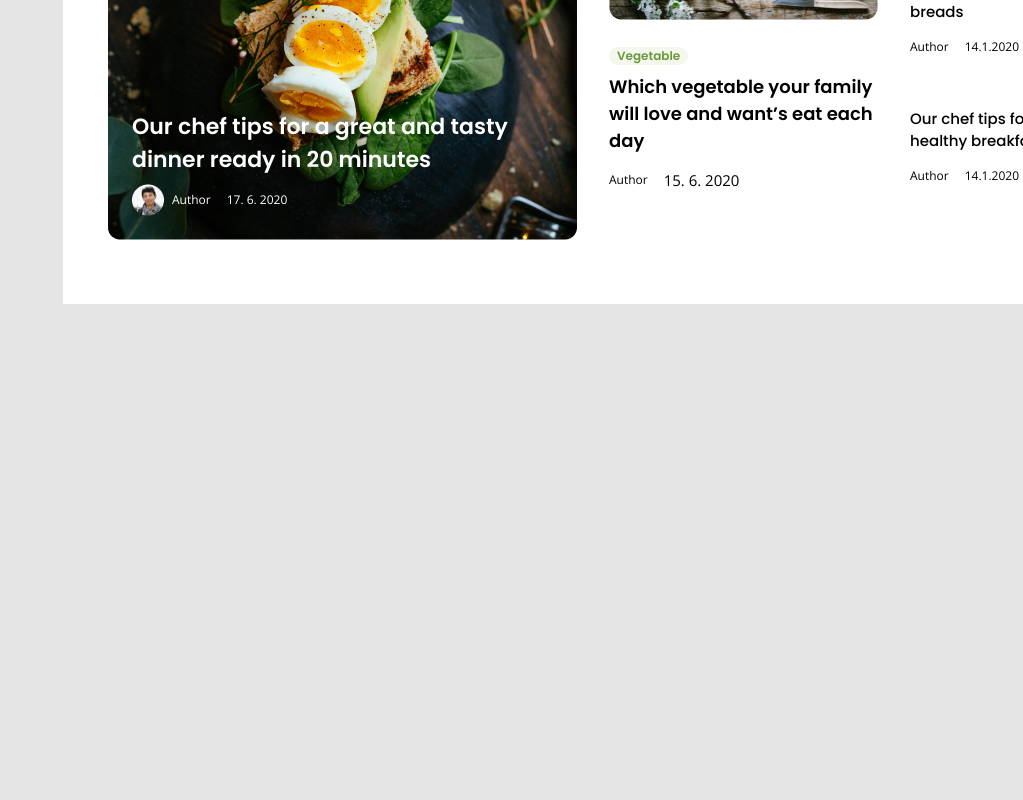
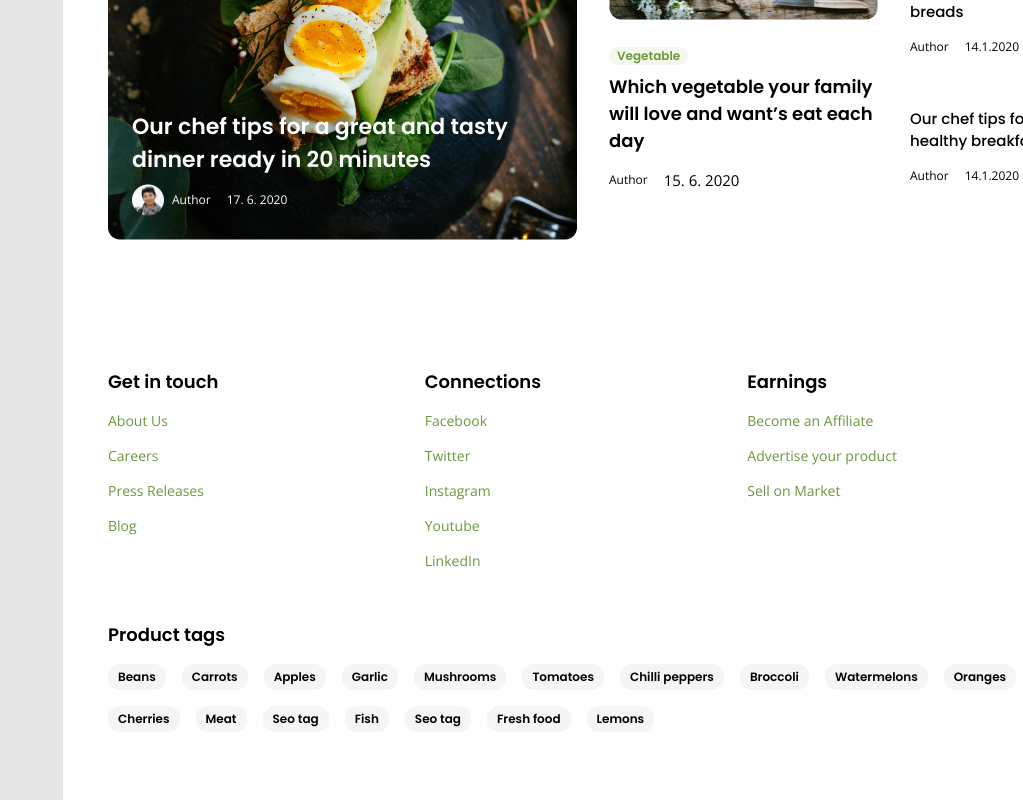
Before and after one commit to GrexNaObed/freshesecomreact, a React (Create React App) app: page / in a window 1280 px wide. Shown: the part 2922-3722 px from the top of the page, without its empty margins (257-1280 px from the left). Before the commit the page ends 3226 px from the top, so only its background shows below. Built offline with nearby package versions, Linux system fonts and the light colour scheme.

Commit message:
footer created

```diff
--- a/src/App.js
+++ b/src/App.js
@@ -4,6 +4,7 @@ import BestSiling from "./components/bestSilings/BestSiling.jsx";
 import Blog from "./components/blog/Blog.jsx";
 import CategoryMenu from "./components/categoryMenu/CategoryMenu.jsx";
 import Container from "./components/Container.jsx";
+import Footer from "./components/footer/Footer.jsx";
 import Header from "./components/header/Header";
 import Menu from "./components/menu/Menu";
 import OurCostumers from "./components/ourcostumers/OurCostumers.jsx";
@@ -22,6 +23,7 @@ function App() {
         <OurCostumers/>
         <Headline/>
         <Blog/>
+        <Footer/>
       </Container>
     </div>
   );
--- a/src/components/blog/blog.scss
+++ b/src/components/blog/blog.scss
@@ -14,7 +14,10 @@
 
     &__item {
         position: relative;
-
+        cursor: pointer;
+        &-two{
+            cursor: pointer;
+        }
         &-sub {
             color: $c2A;
             font-family: $popins;
@@ -114,6 +117,7 @@
             display: flex;
             align-items: center;
             margin-bottom: 32px;
+            cursor: pointer;
         }
         &-info{
             width: 249px;
--- /dev/null
+++ b/src/components/footer/Footer.jsx
@@ -0,0 +1,73 @@
+import React from 'react'
+
+function Footer() {
+    return (
+        <div className='footer'>
+            <div className="footer__links">
+                <div className="footer__links-item">
+                    <h3 className="footer__links-title">Get in touch</h3>
+                    <ul className="footer__links-links">
+                        <li className="footer__links-link">About Us</li>
+                        <li className="footer__links-link">Careers</li>
+                        <li className="footer__links-link">Press Releases</li>
+                        <li className="footer__links-link">Blog</li>
+                    </ul>
+                </div>
+                <div className="footer__links-item">
+                    <h3 className="footer__links-title">Connections</h3>
+                    <ul className="footer__links-links">
+                        <li className="footer__links-link">Facebook</li>
+                        <li className="footer__links-link">Twitter</li>
+                        <li className="footer__links-link">Instagram</li>
+                        <li className="footer__links-link">Youtube</li>
+                        <li className="footer__links-link">LinkedIn</li>
+                    </ul>
+                </div>
+                <div className="footer__links-item">
+                    <h3 className="footer__links-title">Earnings</h3>
+                    <ul className="footer__links-links">
+                        <li className="footer__links-link">Become an Affiliate</li>
+                        <li className="footer__links-link">Advertise your product</li>
+                        <li className="footer__links-link">Sell on Market</li>
+                    </ul>
+                </div>
+                <div className="footer__links-item">
+                    <h3 className="footer__links-title">Account</h3>
+                    <ul className="footer__links-links">
+                        <li className="footer__links-link">Your account</li>
+                        <li className="footer__links-link">Returns Centre</li>
+                        <li className="footer__links-link">100 % purchase protection</li>
+                        <li className="footer__links-link">Chat with us</li>
+                        <li className="footer__links-link">Help</li>
+                    </ul>
+                </div>
+            </div>
+            <div className="footer__productTag">
+                <h3 className="footer__productTag-tag">Product tags</h3>
+                <div className="footer__productTag-items">
+                    <div className="footer__productTag-item">Beans</div>
+                    <div className="footer__productTag-item">Carrots</div>
+                    <div className="footer__productTag-item">Apples</div>
+                    <div className="footer__productTag-item">Garlic</div>
+                    <div className="footer__productTag-item">Mushrooms</div>
+                    <div className="footer__productTag-item">Tomatoes</div>
+                    <div className="footer__productTag-item">Chilli peppers</div>
+                    <div className="footer__productTag-item">Broccoli</div>
+                    <div className="footer__productTag-item">Watermelons</div>
+                    <div className="footer__productTag-item">Oranges</div>
+                    <div className="footer__productTag-item">Bananas</div>
+                    <div className="footer__productTag-item">Grapes</div>
+                    <div className="footer__productTag-item">Cherries</div>
+                    <div className="footer__productTag-item">Meat</div>
+                    <div className="footer__productTag-item">Seo tag</div>
+                    <div className="footer__productTag-item">Fish</div>
+                    <div className="footer__productTag-item">Seo tag</div>
+                    <div className="footer__productTag-item">Fresh food</div>
+                    <div className="footer__productTag-item">Lemons</div>
+                </div>
+            </div>
+        </div>
+    )
+}
+
+export default Footer
--- /dev/null
+++ b/src/components/footer/footer.scss
@@ -0,0 +1,52 @@
+.footer{
+    display: grid;
+    grid-template-rows: 205px 115px;
+    row-gap: 48px;
+    padding: 64px 45px;
+    background-color: $c1J;
+    &__links{
+        display: flex;
+        justify-content: space-between;
+        &-item>h3{
+            font-family: $popins;
+            font-weight: 600;
+            font-size: 18px;
+            line-height: 27px;
+            margin-bottom: 16px;
+        }
+        &-links{
+            font-weight: 400;
+            font-size: 14px;
+            line-height: 19px;
+
+        }
+        &-link{
+            color: $c2A;
+            margin-bottom: 16px;
+        }
+    }
+    &__productTag{
+        &-tag{
+            font-family: $popins;
+            font-weight: 600;
+            font-size: 18px;
+            line-height: 27px;
+            margin-bottom: 16px;
+        }
+        &-items{
+            display: flex;
+            flex-wrap: wrap;
+        }
+        &-item{
+            margin-right: 16px;
+            font-family: $popins;
+            font-weight: 600;
+            font-size: 12px;
+            line-height: 18px;
+            padding: 4px 10px;
+            background-color: $c1F;
+            border-radius: 12px;
+            margin-bottom: 16px;
+        }
+    }
+}
--- a/src/scss/index.scss
+++ b/src/scss/index.scss
@@ -8,4 +8,5 @@
 @import '../components/sectionHeadline/headline.scss';
 @import '../components/ourcostumers/ourcostumers.scss';
 @import '../components/blog/Blog.scss';
+@import '../components/footer/footer.scss';
 @import './commonstyle.scss';
```
